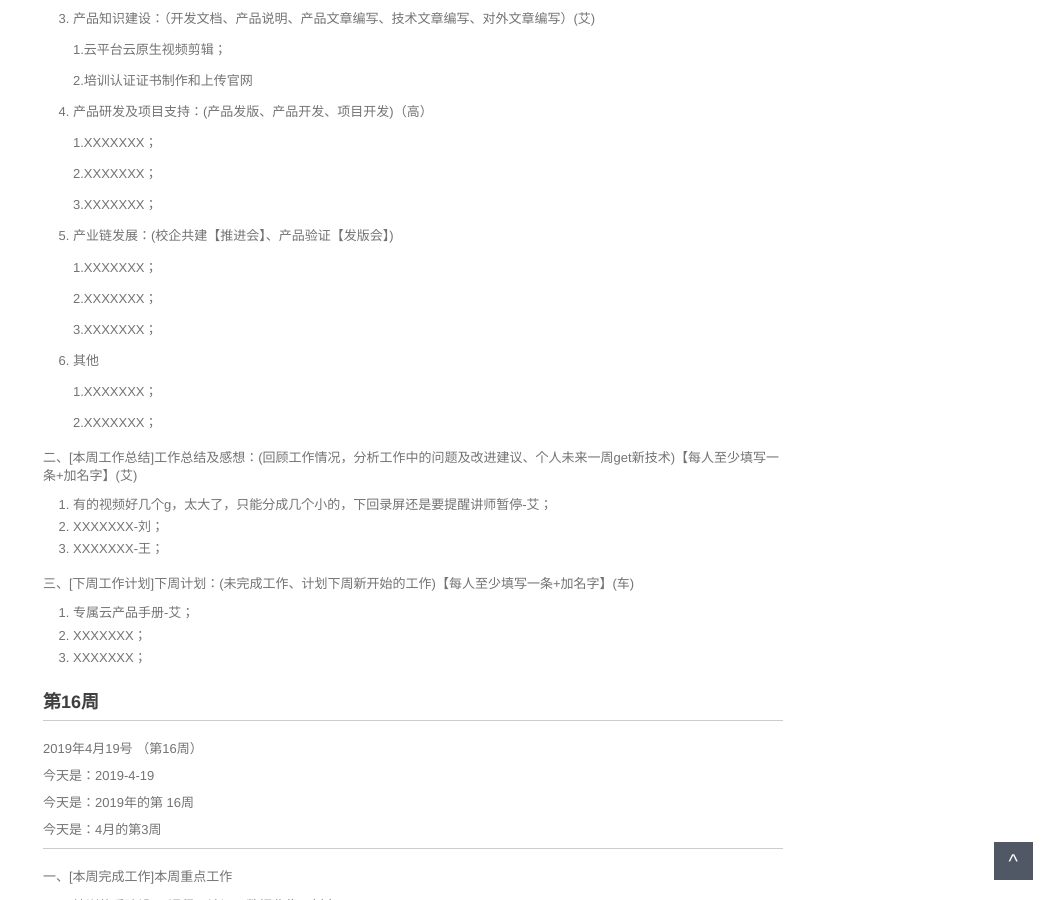
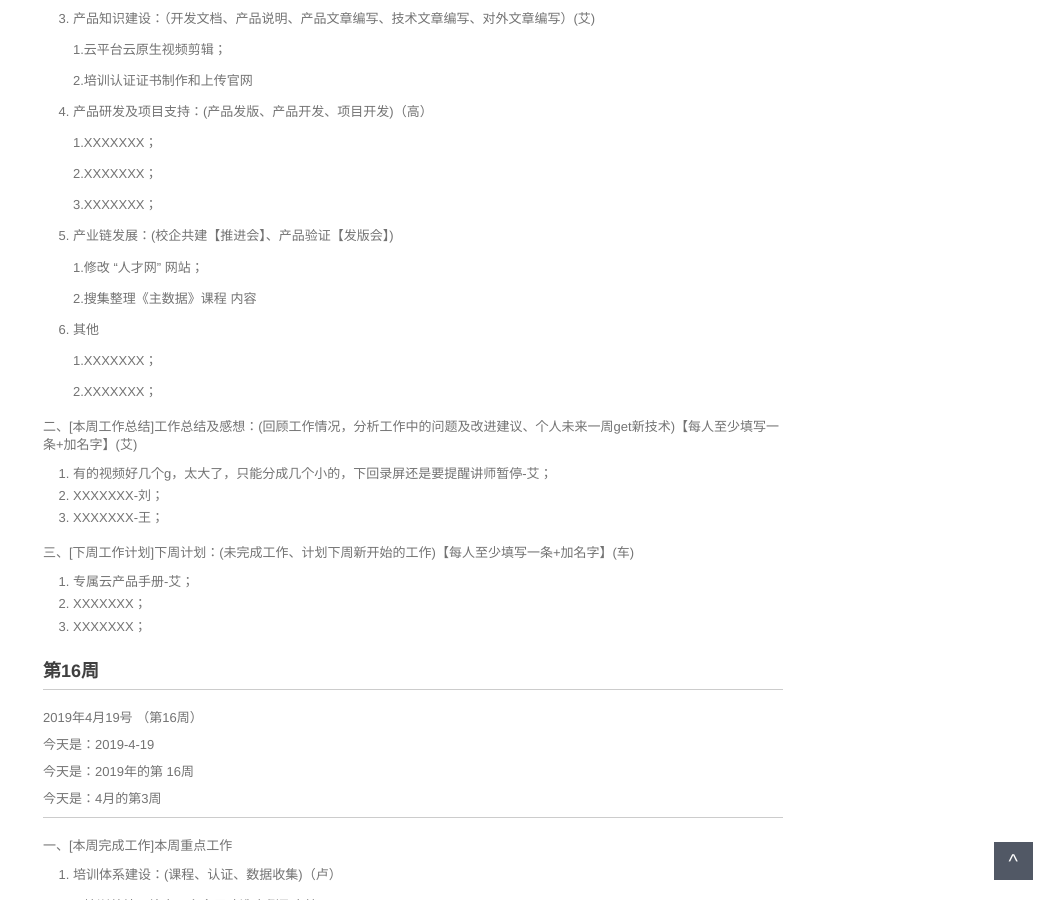
Before and after one commit to walllFlower/blog, a Jekyll site: the page built from _posts/2018-07-17-day_report_cxz.md, in a window 1280 px wide and 900 px high, scrolled down 777 px. Shown: the whole window, without its empty margins (227-1280 px from the left). Built offline with Jekyll 4.4.1, drawn with Linux system fonts in a browser that asks for light colours; comment, search, counter and statistics services are not loaded.

Commit message:
Update 2018-07-17-day_report_cxz.md

```diff
--- a/_posts/2018-07-17-day_report_cxz.md
+++ b/_posts/2018-07-17-day_report_cxz.md
@@ -57,11 +57,10 @@ categories: 技术运营工作周报
 
 5. 产业链发展：(校企共建【推进会】、产品验证【发版会】)
 
-    1.XXXXXXX；
-
-    2.XXXXXXX；
-
-    3.XXXXXXX；
+    1.修改 “人才网” 网站；
+
+    2.搜集整理《主数据》课程 内容
+
 
 6. 其他
 
```
